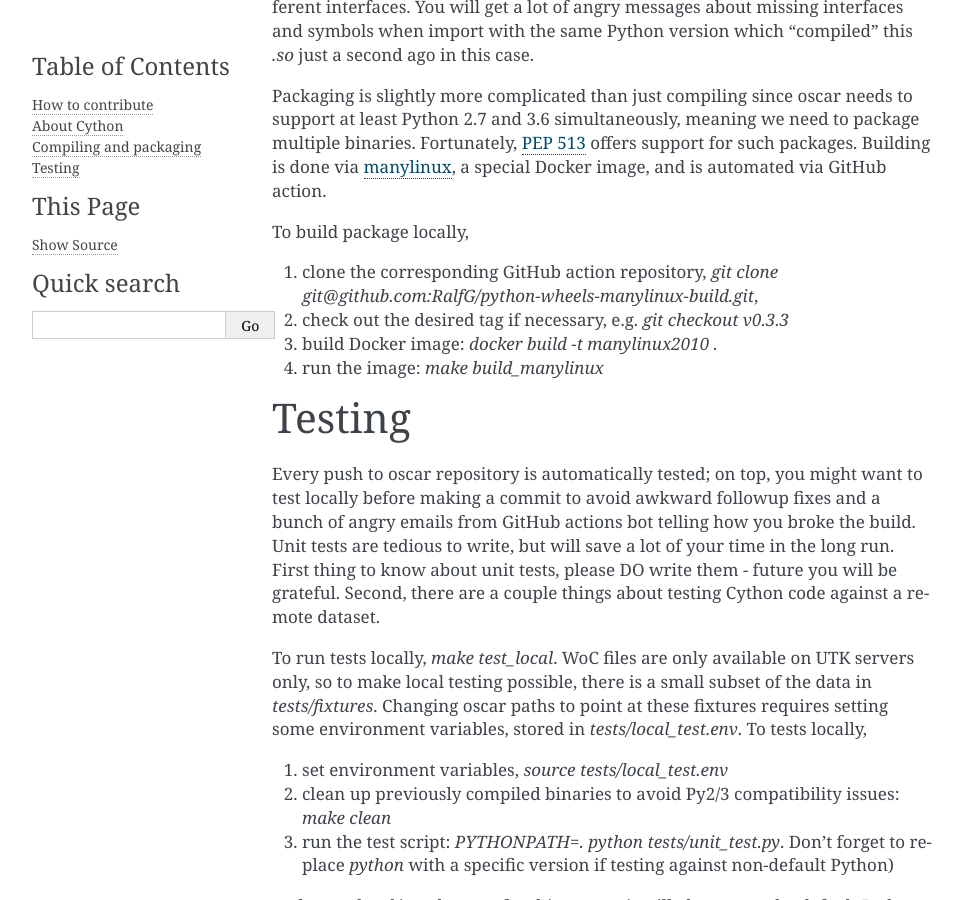
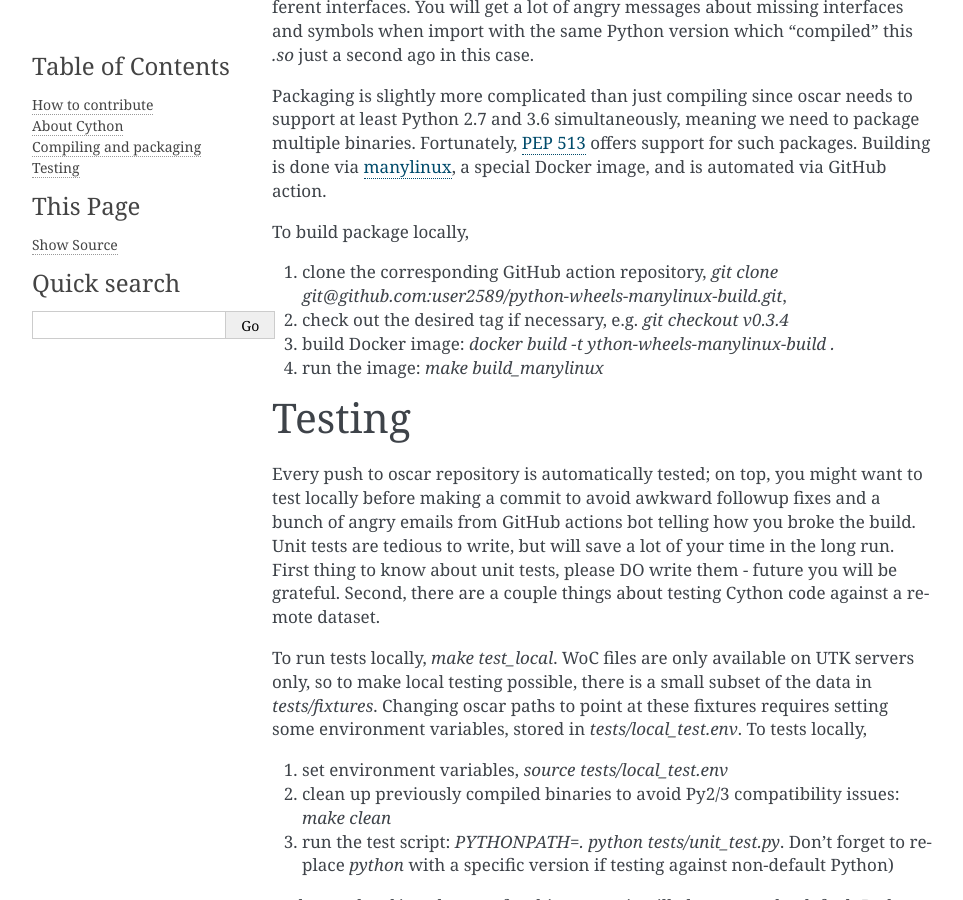
Before and after one commit to ssc-oscar/oscar.py, a Sphinx documentation site: the page built from docs/contribute.rst, in a window 1280 px wide and 900 px high, scrolled down 1872 px. Shown: the whole window, without its empty margins (8-971 px from the left). Built offline with Sphinx 7.4.7, drawn with Linux system fonts in a browser that asks for light colours.

Commit message:
fix: Python2 build
Manylinux image dropped Python2 support in version
quay.io/pypamanylinux2010_x86_64:2021-02-07-7816579
The release action uses the latest manylinux image, thus it lost Python2
compatibility, too.

Solution:
[fork](https://github.com/user2589/python-wheels-manylinux-build) the
release github action, using the latest manylinux release before Py2
support was dropped
(quay.io/pypa/manylinux2010_x86_64:2021-02-06-3d322a5)

```diff
--- a/docs/contribute.rst
+++ b/docs/contribute.rst
@@ -96,9 +96,9 @@ a special Docker image, and is automated via GitHub action.
 To build package locally,
 
 #. clone the corresponding GitHub action repository,
-   `git clone git@github.com:RalfG/python-wheels-manylinux-build.git`,
-#. check out the desired tag if necessary, e.g. `git checkout v0.3.3`
-#. build Docker image: `docker build -t manylinux2010 .`
+   `git clone git@github.com:user2589/python-wheels-manylinux-build.git`,
+#. check out the desired tag if necessary, e.g. `git checkout v0.3.4`
+#. build Docker image: `docker build -t ython-wheels-manylinux-build .`
 #. run the image: `make build_manylinux`
 
 
```
Also changed, not shown: 2 other files.
